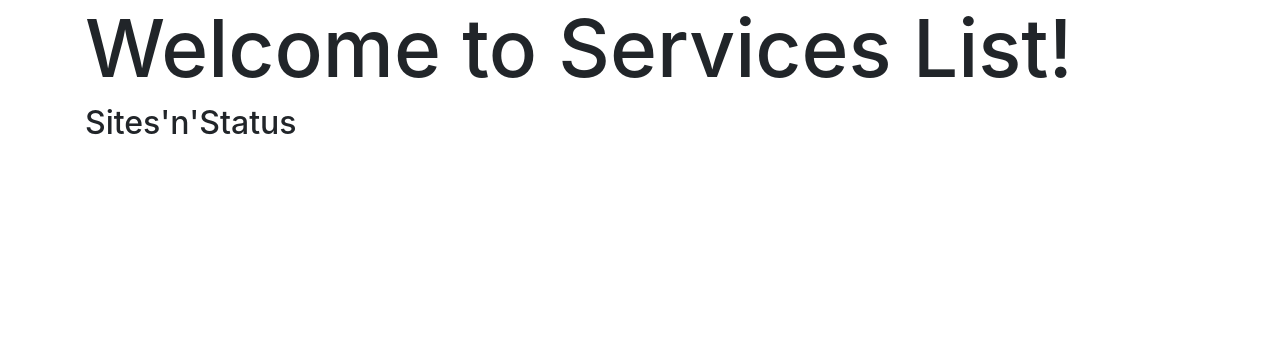
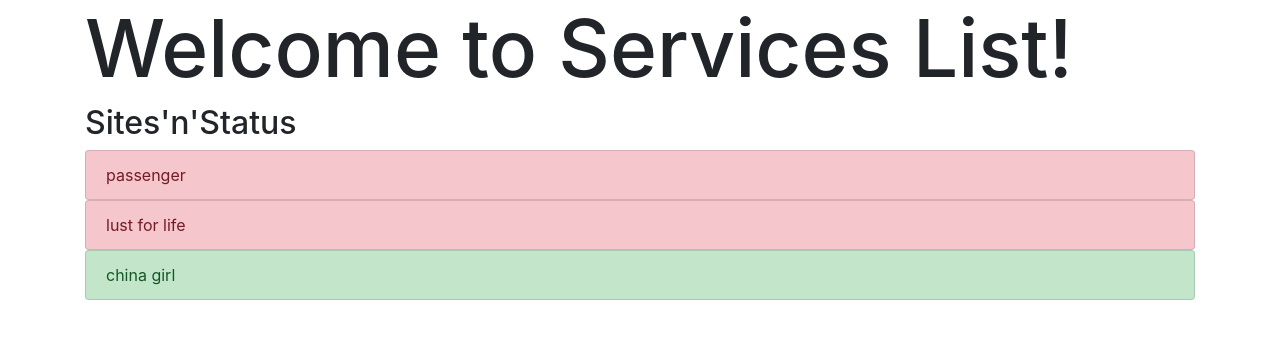
Before and after one commit to roinou/services-list, an Angular app: page / in a window 1280 px wide. Shown: the top 338 px of the page. Built offline with nearby package versions, Linux system fonts and the light colour scheme; no server answers.

Commit message:
...and make it work in serve mode

```diff
--- a/src/app/app-config.module.ts
+++ b/src/app/app-config.module.ts
@@ -2,7 +2,7 @@ import { NgModule, InjectionToken } from '@angular/core';
 
 export let APP_CONFIG = new InjectionToken<AppConfig>('app.config');
 
-export interface AppConfig {
+export class AppConfig {
   siteListEndpoint: string;
 }
 
--- a/src/app/site-list/site-list.component.ts
+++ b/src/app/site-list/site-list.component.ts
@@ -19,6 +19,9 @@ export class SiteListComponent implements OnInit {
   }
 
   private getSites() {
-    this.listService.getSites().subscribe(sites => this.sites = sites)
+    this.listService.getSites().subscribe(sites => {
+      this.sites = sites;
+      console.log(sites);
+    })
   }
 }
--- a/src/app/site.service.ts
+++ b/src/app/site.service.ts
@@ -15,7 +15,7 @@ export class SiteService {
   }
 
   getSites(): Observable<Site[]> {
-    return this.http.get(this.config.siteListEndpoint).map(response => response.json().data)
+    return this.http.get(this.config.siteListEndpoint).map(response => response.json())
   }
 
   querySite(url: string): Observable<number> {
--- /dev/null
+++ b/src/assets/test-site.json
@@ -0,0 +1,14 @@
+[
+  {
+    "name": "passenger",
+    "url": "iggy"
+  },
+  {
+    "name": "lust for life",
+    "url": "pop"
+  },
+  {
+    "name": "china girl",
+    "url": "/assets/test-site.json"
+  }
+]
```
